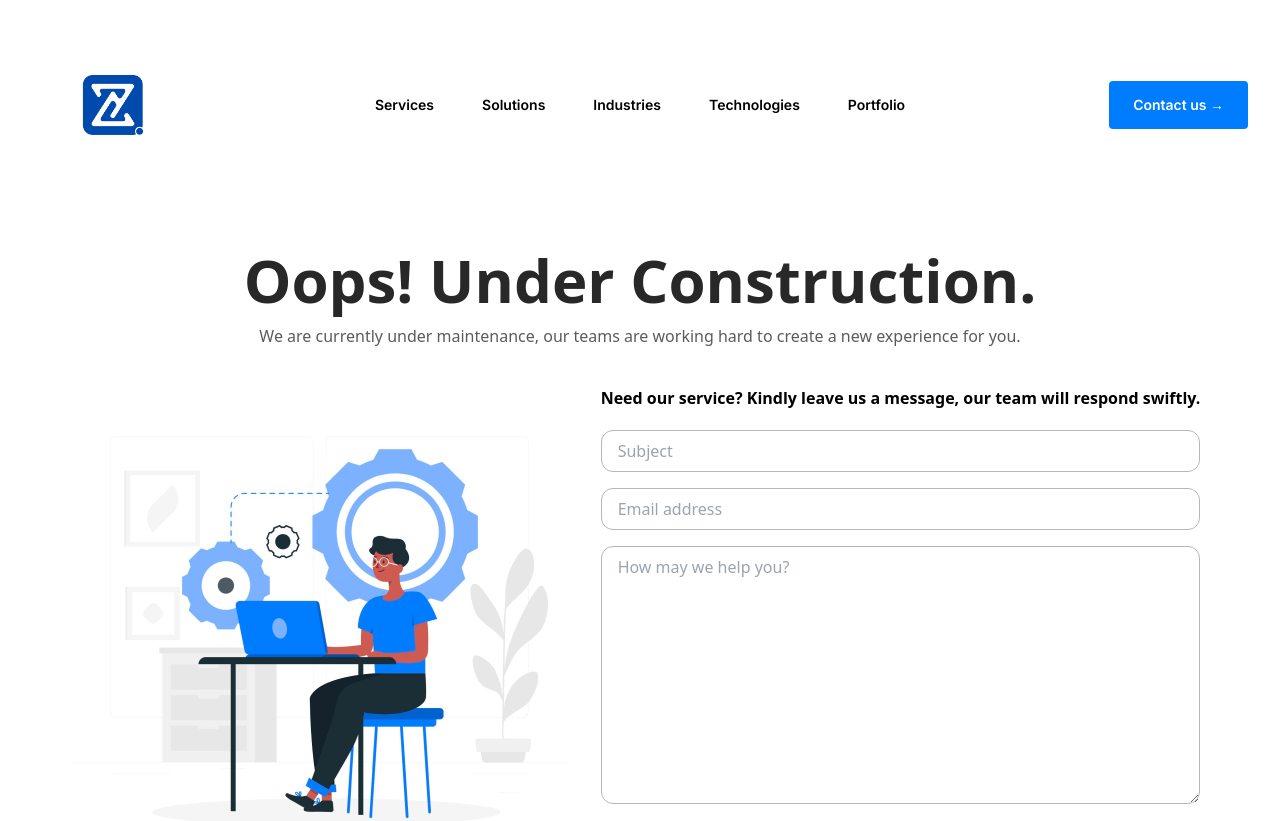
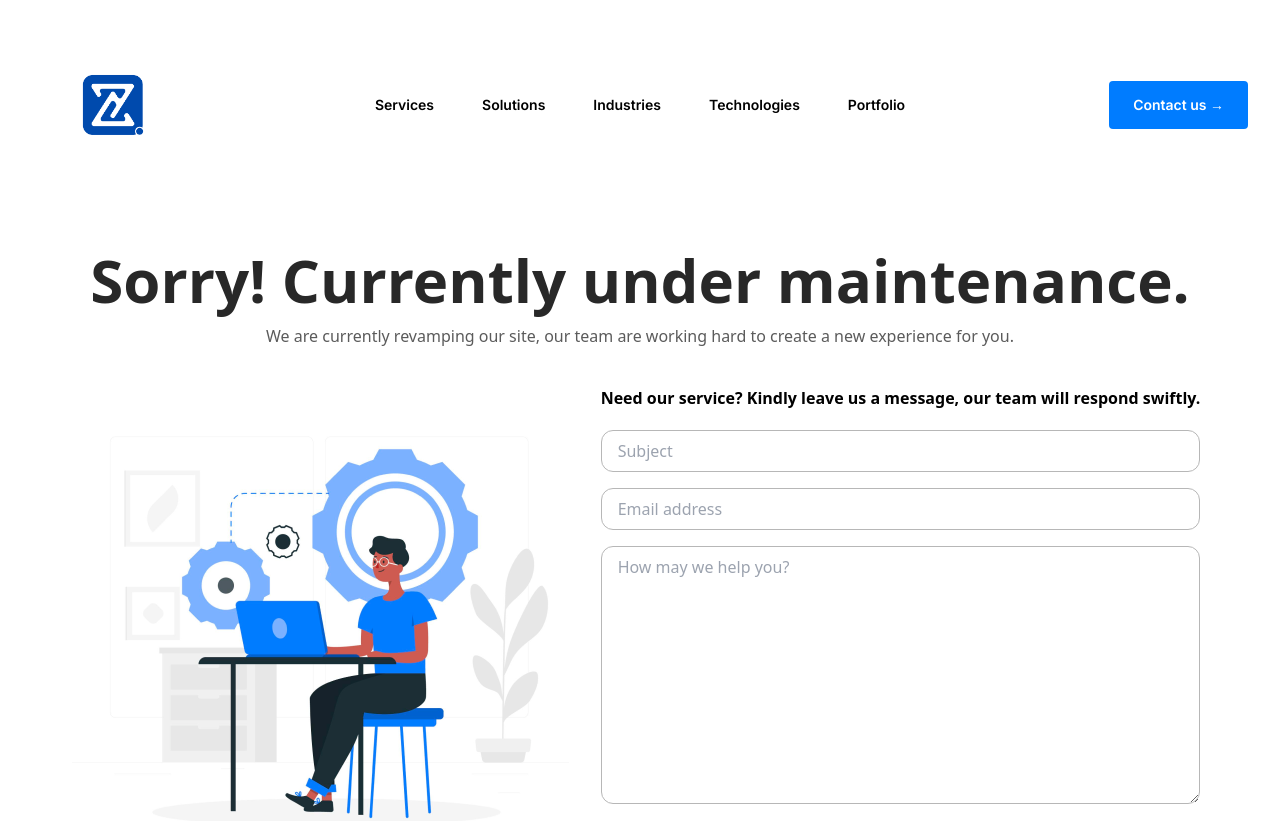
Before and after one commit to Iysah/main-portfolio, a Next.js app: page / in a window 1280 px wide. Shown: the top 821 px of the page. Built offline with nearby package versions, Linux system fonts and the light colour scheme.

Commit message:
updated text

```diff
--- a/src/components/maintenance.jsx
+++ b/src/components/maintenance.jsx
@@ -16,10 +16,10 @@ function Maintenance() {
 		<>
 			<div className="font-sans mt-8 p-2">
 				<h1 className="text-3xl sm:text-6xl font-bold text-h1-black text-center mb-4">
-					Oops! Under Construction.
+					Sorry! Currently under maintenance.
 				</h1>
 				<p className="text-base text-center text-text-ash leading-5">
-					We are currently under maintenance, our teams are working hard to{" "} create a new experience for you.
+					We are currently revamping our site, our team are working hard to{" "} create a new experience for you.
 				</p>
 				<div className="flex justify-center items-center flex-col-reverse sm:flex-row w-[100%] mx-auto gap-6">
 					<div className="hidden sm:block">
```
